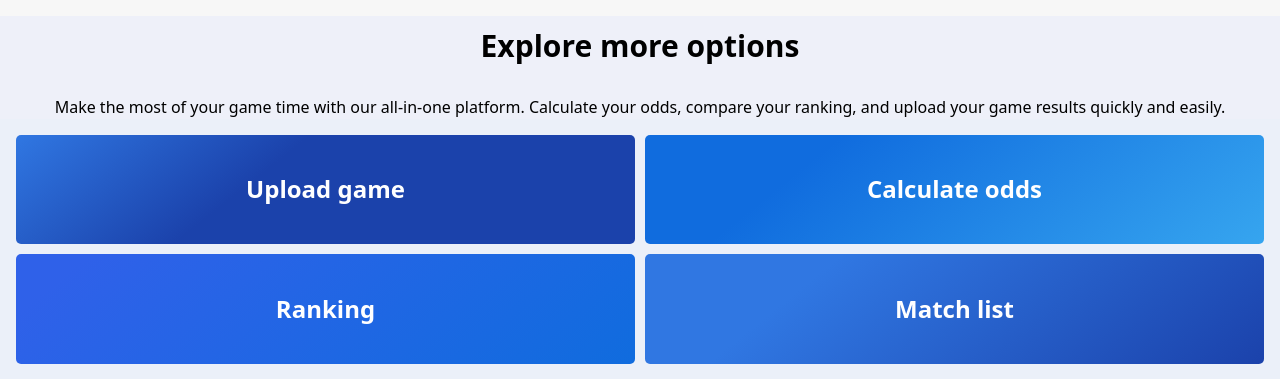
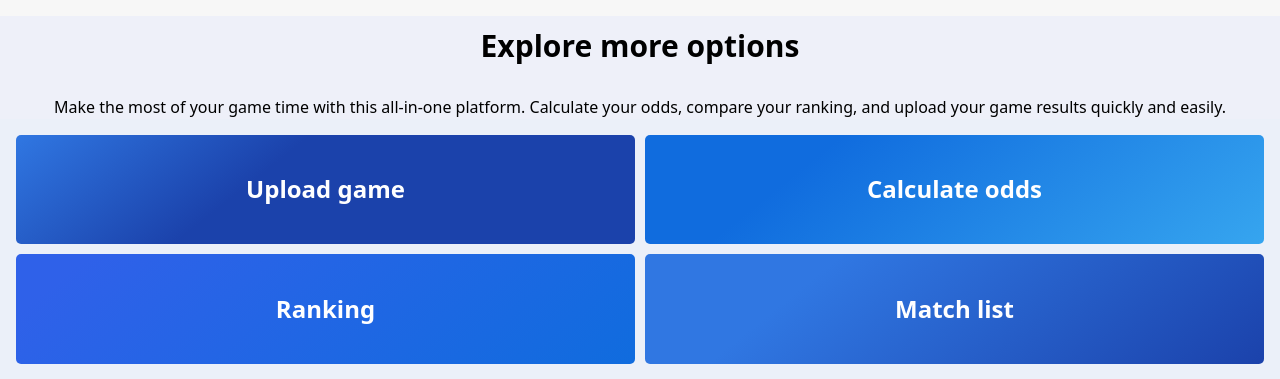
Before and after one commit to lkolebka/baby-foot-python, a Flask app: page /match_list in a window 1280 px wide. Shown: the part 253-632 px from the top of the page. Run offline with Flask 2, Linux system fonts and the light colour scheme; data that the repository does not hold is empty; some libraries are stand-ins or nearby versions.

Commit message:
match_list

```diff
--- a/Templates/match_list.html
+++ b/Templates/match_list.html
@@ -62,7 +62,7 @@
 </p>
     <div class="do-more">
         <h2>Explore more options</h2>
-        <p>Make the most of your game time with our all-in-one platform. Calculate your odds, compare your ranking, and upload your game results quickly and easily.</p>
+        <p>Make the most of your game time with this all-in-one platform. Calculate your odds, compare your ranking, and upload your game results quickly and easily.</p>
     </div>
 
     <div class="action-grid">
```
